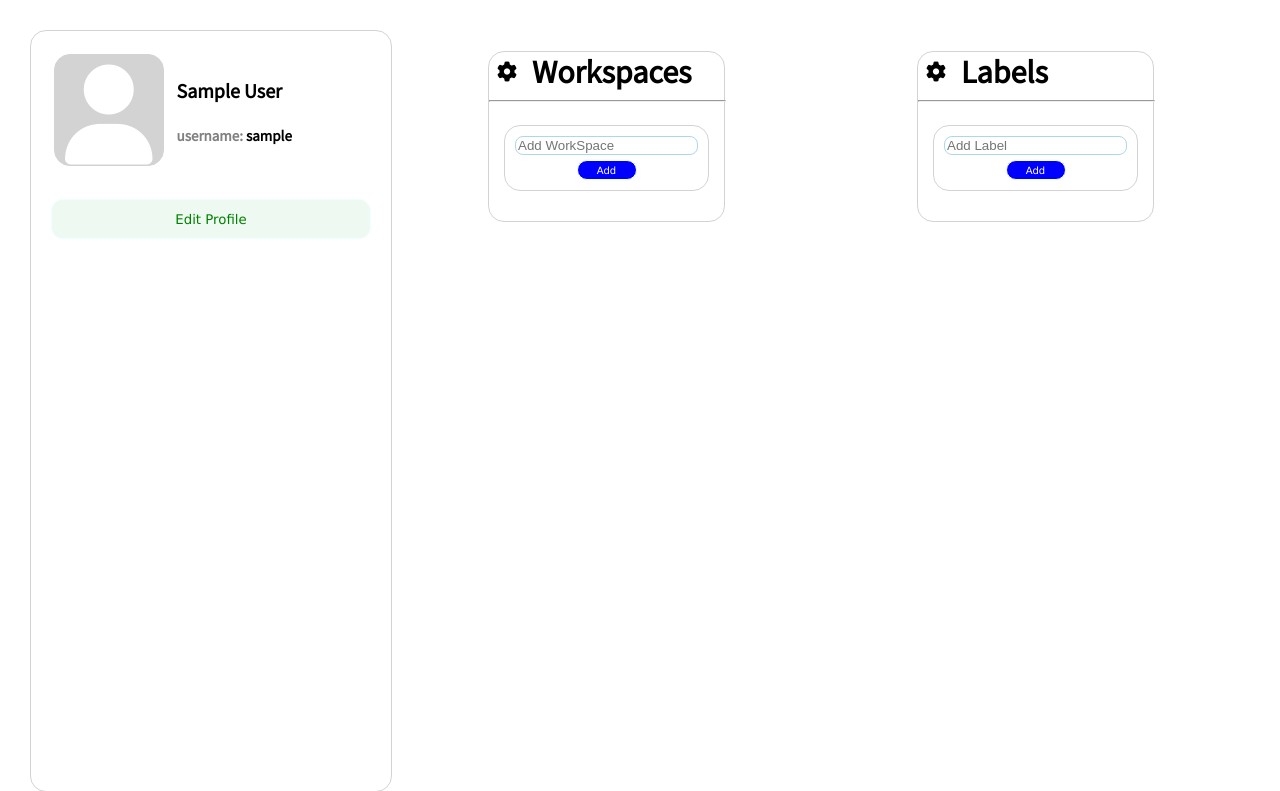
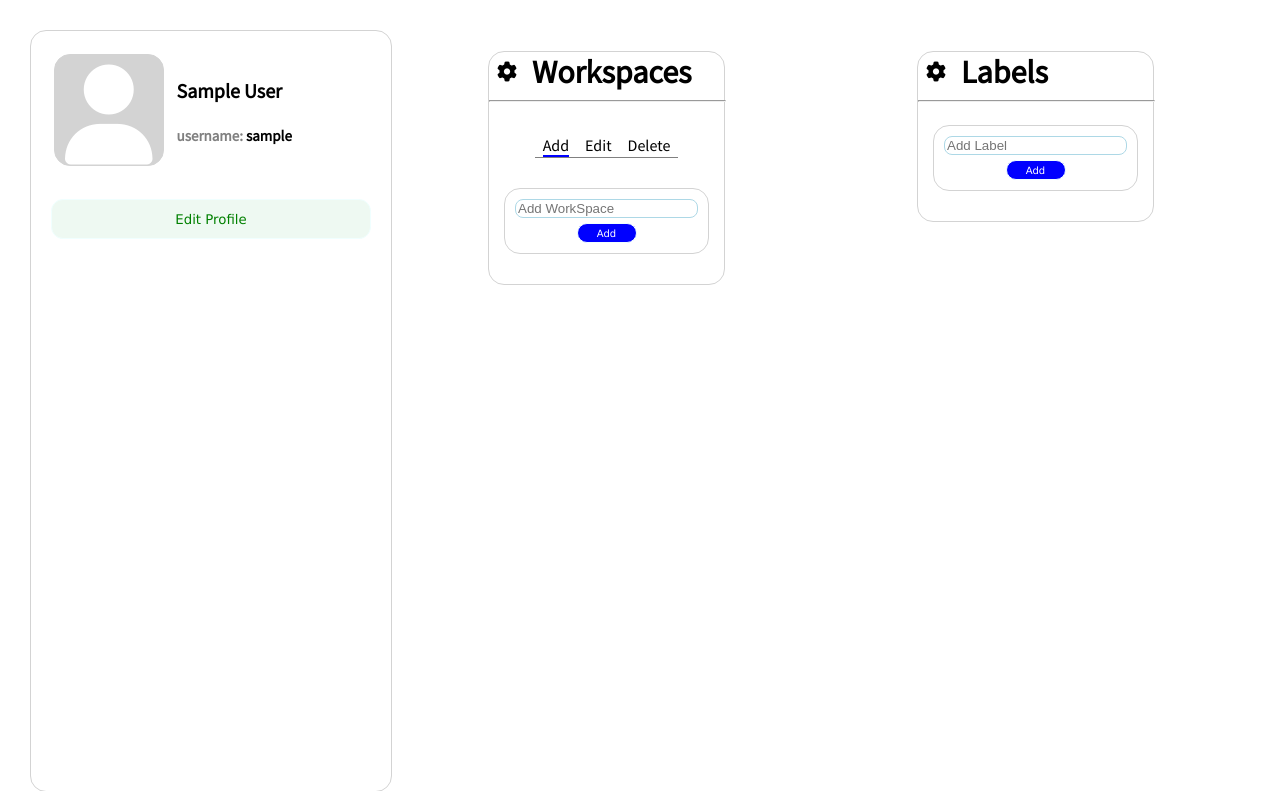
Before and after one commit to kavala838/todo, a Flask app: page /profile in a window 1280 px wide. Shown: the part 52-843 px from the top of the page. Run offline with Flask 3, Linux system fonts and the light colour scheme; the visitor is signed in with stand-in values (Sample User, id 1); data that the repository does not hold is empty; some libraries are stand-ins or nearby versions.

Commit message:
implement edit delete functionality for workspaces

```diff
--- a/src/main/worspace.py
+++ b/src/main/worspace.py
@@ -91,6 +91,7 @@ def taskUnComplete():
 def deleteTask():
     id=int(request.args.get('id'))
     task=Task.query.filter_by(id=id).first()
-    db.session.delete(task)
-    db.session.commit()
+    if task.user_id==current_user.id:
+        db.session.delete(task)
+        db.session.commit()
     return redirect(url_for('main.home'))
--- a/src/profile/routes.py
+++ b/src/profile/routes.py
@@ -44,3 +44,27 @@ def addWorkspace():
     db.session.add(new_wk)
     db.session.commit()
     return redirect(url_for('profile.home'))
+
+@bp.route('/editWorkspace', methods=['POST'])
+@login_required
+def editWorkspace():
+    editName=request.form.get('editworkspace')
+    wk=request.form.get('wkspaces')
+    w=Workspace.query.filter_by(id=int(wk)).first()
+    if w.user_id==current_user.id and w.name!=editName:
+        w1=Workspace.query.filter_by(name=editName).first()
+        if not w1:
+            w.name=editName
+            db.session.commit()
+    return redirect(url_for('profile.home'))
+
+@bp.route('/deleteWorkspace', methods=['POST'])
+@login_required
+def deleteWorkspace():
+    wk=request.form.get('wkspacesdelete')
+    print(wk)
+    w=Workspace.query.filter_by(id=int(wk)).first()
+    if w and  w.user_id==current_user.id:
+        db.session.delete(w)
+        db.session.commit()
+    return redirect(url_for('profile.home'))
--- a/src/templates/profile.html
+++ b/src/templates/profile.html
@@ -29,11 +29,48 @@
             <li>{{wk.name}}</li>
             {% endfor %}
         </div>
-        <div class="settings-add-section-container">
+
+        <div class="flex-container-row aed-section">
+            <div onclick="wkselectaed(this)" id="wk-aed-a" class="aed-item aed-select">Add</div>
+            <div onclick="wkselectaed(this)" id="wk-aed-e" class="aed-item">Edit</div>
+            <div onclick="wkselectaed(this)" id="wk-aed-d" class="aed-item">Delete</div>
+        </div>
+
+
+        <div id="wk-aed-a-item" class="settings-add-section-container aed-a">
             <div class="settings-add-section">
                 <form class="settingsForm" id="addWorkspaceForm" action="/addWorkspace" method="POST">
                     <input class="inp" name="workspace" type="text" placeholder="Add WorkSpace">
                     <button class="btn_form_mini" onclick="addWorkspace()" type="button">Add</button>
+                </form>
+            </div>
+        </div>
+
+
+
+        <div style="display: none;" id="wk-aed-e-item" class="settings-add-section-container aed-e">
+            <div class="settings-add-section">
+                <form class="settingsForm" id="editWorkspaceForm" action="/editWorkspace" method="POST">
+                    <select class="editWks" id="wkspaces" name="wkspaces">
+                        {% for wk in workspaces %}
+                        <option value="{{wk.id}}">{{wk.name}}</option>
+                        {% endfor %}
+                    </select>
+                    <input class="inp" name="editworkspace" type="text" placeholder="edit WorkSpace">
+                    <button class="btn_form_mini" onclick="editWorkspace()" type="button">Edit</button>
+                </form>
+            </div>
+        </div>
+
+        <div style="display: none;" id="wk-aed-d-item" class="settings-add-section-container aed-d">
+            <div class="settings-add-section">
+                <form class="settingsForm" id="deleteWorkspaceForm" action="/deleteWorkspace" method="POST">
+                    <select class="editWks" id="wkspacesdelete" name="wkspacesdelete">
+                        {% for wk in workspaces %}
+                        <option value="{{wk.id}}">{{wk.name}}</option>
+                        {% endfor %}
+                    </select>
+                    <button class="btn_form_mini" onclick="deleteWorkspace()" type="button">Delete</button>
                 </form>
             </div>
         </div>
@@ -65,6 +102,27 @@
 </div>
 
 <style>
+    .aed-select{
+        border-style: solid;
+        border-width: 0px;
+        border-color: blue;
+        border-bottom-width: 2px;
+    }
+    .aed-section{
+        border-style: solid;
+        border-width: 0px;
+        border-color: grey;
+        border-bottom-width: 1px;
+        margin: 15px;
+        margin-top: 25px;
+    }
+    .aed-item{
+        margin-left: 8px;
+        margin-right: 8px;
+    }
+    .editWks{
+        margin-bottom: 6px;
+    }
     .settings-add-section-container{
         margin: 15px;
         border-style: solid;
@@ -226,5 +284,45 @@
     function addWorkspace(){
         document.getElementById("addWorkspaceForm").submit();
     }
+    function editWorkspace(){
+        document.getElementById("editWorkspaceForm").submit();
+    }
+    function deleteWorkspace(){
+        if(confirm("Are sure Want to delete?")){
+        document.getElementById("deleteWorkspaceForm").submit();
+        }
+    }
+    function wkselectaed(ele){
+        let ele1=document.getElementById("wk-aed-a");
+        let ele2=document.getElementById("wk-aed-e");
+        let ele3=document.getElementById("wk-aed-d");
+
+        let elei1=document.getElementById("wk-aed-a-item");
+        let elei2=document.getElementById("wk-aed-e-item");
+        let elei3=document.getElementById("wk-aed-d-item");
+
+        ele.classList.add("aed-select");
+        if (ele1!==ele){
+            ele1.classList.remove("aed-select");
+            elei1.style.display="none";
+        }
+        else{
+            elei1.style.display="block";
+        }
+        if (ele2!==ele){
+            ele2.classList.remove("aed-select");
+            elei2.style.display="none";
+        }
+        else{
+            elei2.style.display="block";
+        }
+        if (ele3!==ele){
+            ele3.classList.remove("aed-select");
+            elei3.style.display="none";
+        }
+        else{
+            elei3.style.display="block";
+        }
+    }
 </script>
 {% endblock %}
```
Also changed, not shown: app.db, 7 other files.
